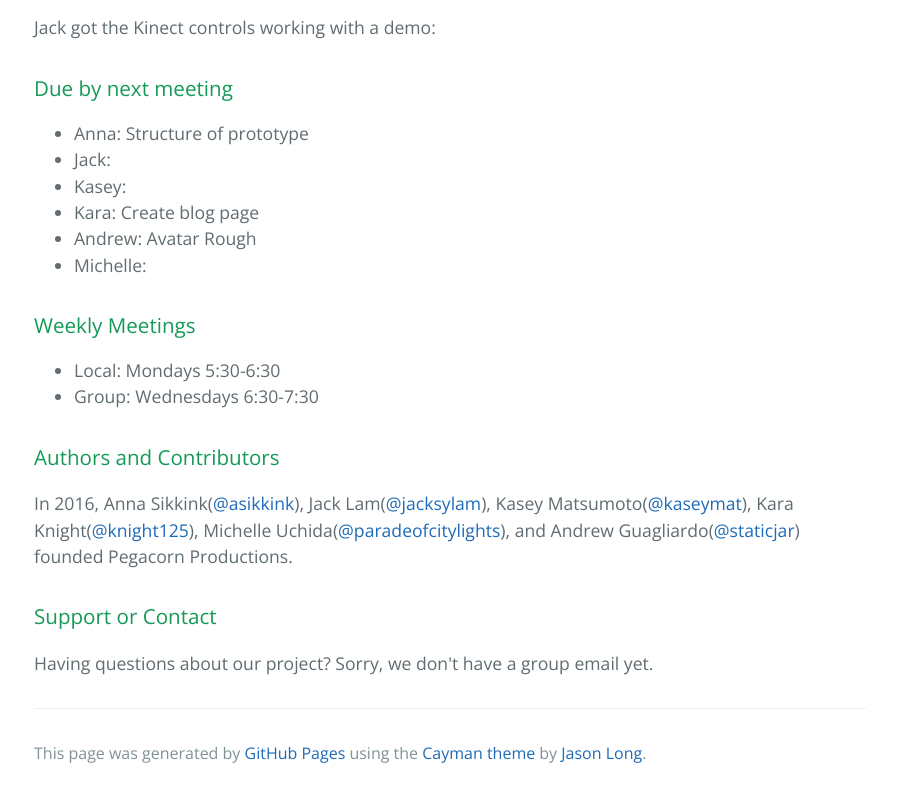
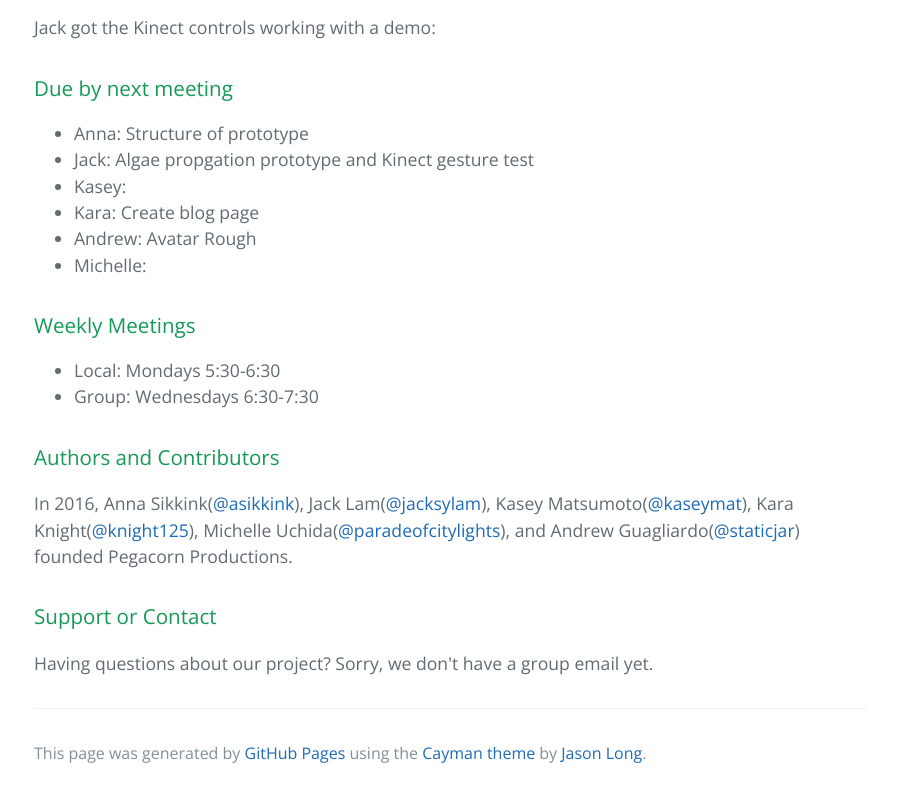
Before and after one commit to Pegacorn-Productions/pegacorn-productions.github.io, a plain HTML site: page index.html in a window 1280 px wide. Shown: the part 1675-2472 px from the top of the page, without its empty margins (190-1087 px from the left). Drawn offline with nearby package versions, Linux system fonts and the light colour scheme.

Commit message:
Update index.html with new todos.

```diff
--- a/index.html
+++ b/index.html
@@ -52,7 +52,7 @@
 
 <ul>
 <li>Anna: Structure of prototype</li>
-<li>Jack: </li>
+<li>Jack: Algae propgation prototype and Kinect gesture test</li>
 <li>Kasey:</li>
 <li>Kara: Create blog page</li>
 <li>Andrew: Avatar Rough </li>
```
